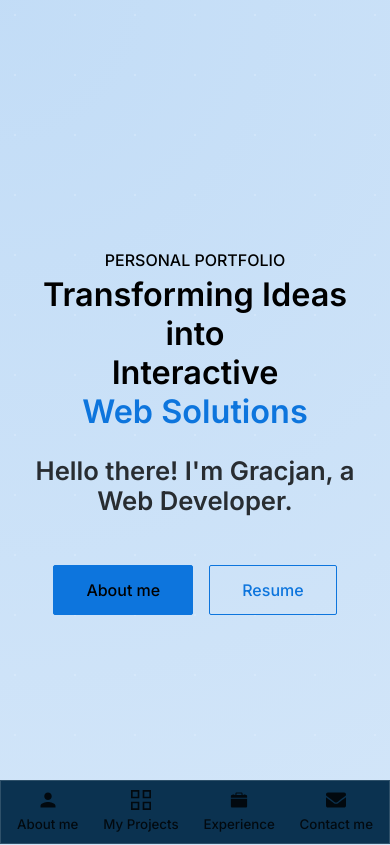
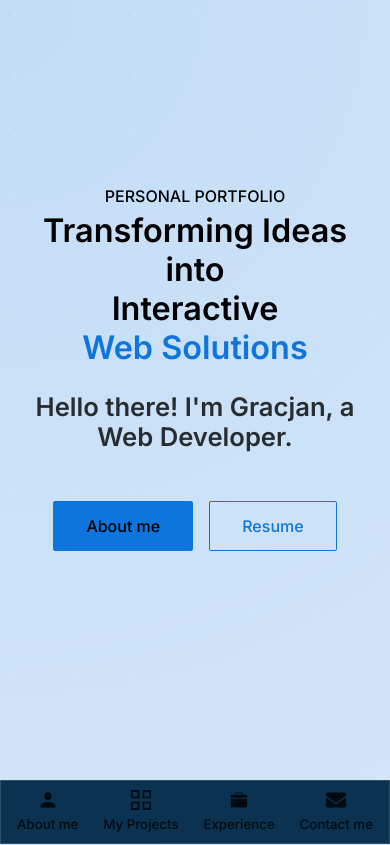
Before and after one commit to gradro/portfolio24, a Next.js app: page / in a window 390 px wide. Shown: the top 845 px of the page. Built offline with nearby package versions, Linux system fonts and the light colour scheme.

Commit message:
fix spacing issue on mobile

```diff
--- a/sections/Home.tsx
+++ b/sections/Home.tsx
@@ -5,7 +5,7 @@ import {motion} from 'framer-motion'
 
 const Home = () => {
   return (
-    <div className='relative overflow-hidden pt-48 md:pt-40 pb-32 min-h-screen md:min-h-full'>
+    <div className='relative overflow-hidden pt-32 md:pt-40 pb-32 min-h-screen md:min-h-full'>
       <div className="dots-background absolute z-[-1] w-full h-full top-1 left-1 right-1 bottom-1"/>
       <section className="container pt-14 flex items-center flex-col justify-center text-center lg:max-w-4xl mx-auto">
         <motion.p
```
